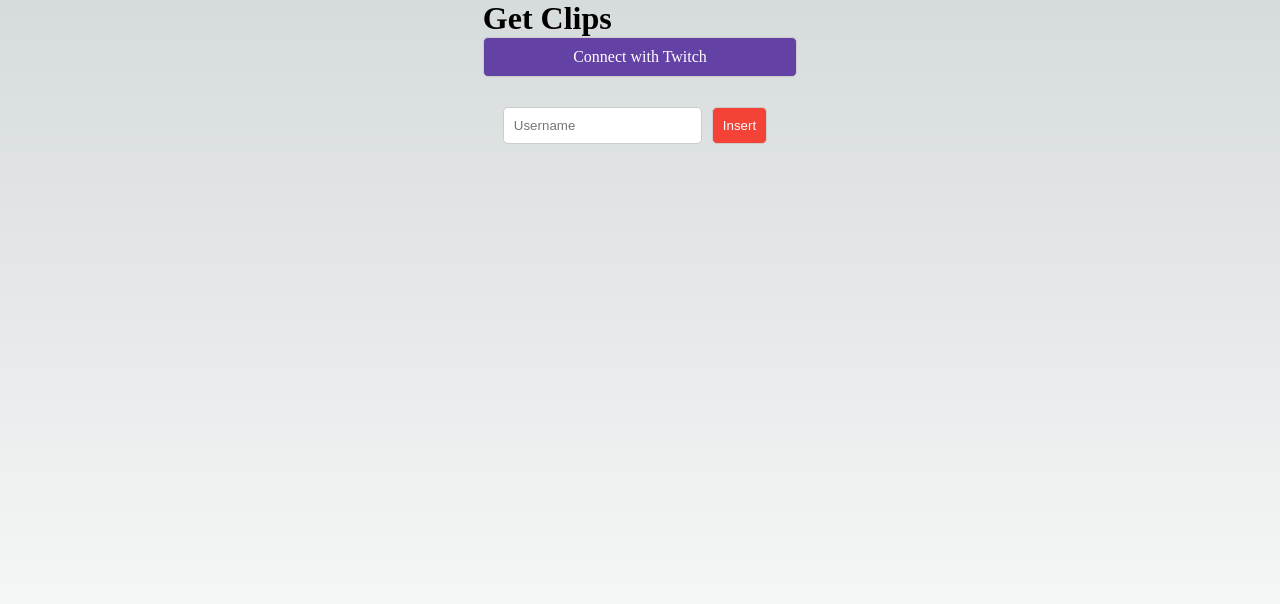
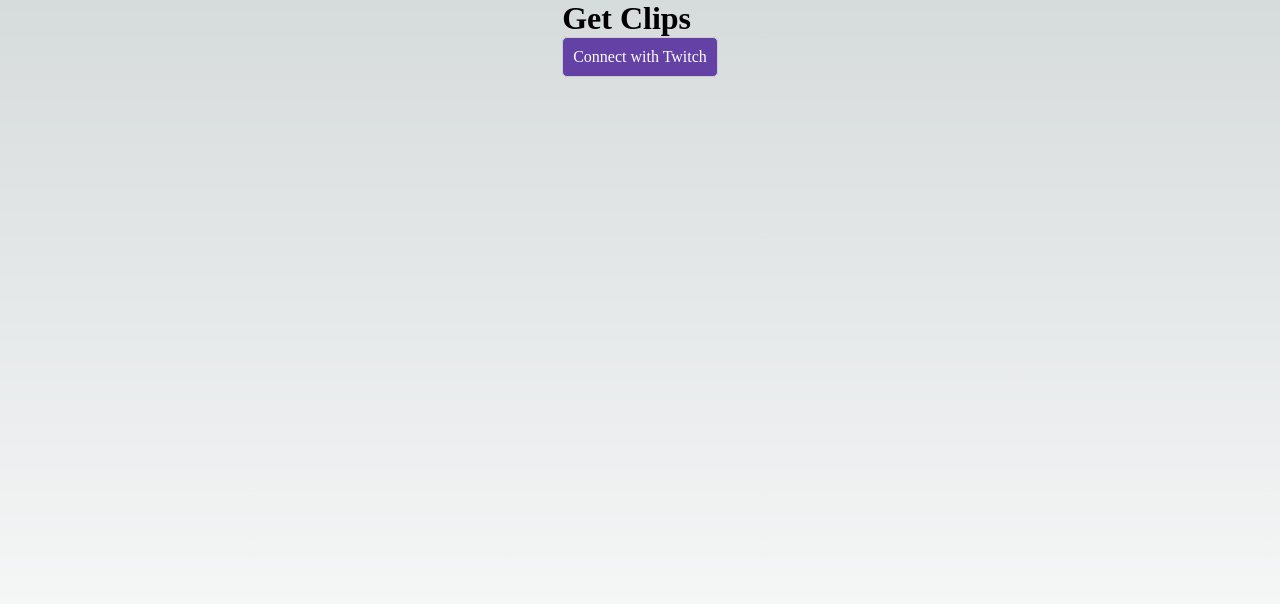
Before and after one commit to melihcanclk/twitch-clip-downloader, a Next.js app: page /getClips in a window 1280 px wide. Shown: the top 604 px of the page. Built offline with nearby package versions, Linux system fonts and the light colour scheme.

Commit message:
access token seperation

```diff
--- a/pages/getClips/index.js
+++ b/pages/getClips/index.js
@@ -1,4 +1,4 @@
-import { useRef } from 'react';
+import { useRef, useState, useEffect } from 'react';
 
 const GetClips = () => {
     const usernameRef = useRef();
@@ -29,29 +29,46 @@ const GetClips = () => {
             textAlign: "center"
         }
     }
+    const [accessToken, setAccessToken] = useState(null);
+
+    useEffect(() => {
+        const hash = window.location.hash;
+        if (hash) {
+            const accessToken = hash.split('&')[0].split('=')[1];
+            setAccessToken(accessToken);
+        }
+    }, [])
     return (
         <div>
             <h1>Get Clips</h1>
-            <div style={styles.connectTwitch}>
-                <a href={`https://id.twitch.tv/oauth2/authorize?response_type=token&client_id=${process.env.TWITCH_CLIENT_ID}&redirect_uri=https://localhost:3000/getClips&scope=channel%3Amanage%3Apolls+channel%3Aread%3Apolls`}>Connect with Twitch</a>
-            </div>
+            <div>
+                {
+                    accessToken ? (
                         <div style={styles.btnContainer}>
                             <input style={styles.input} ref={usernameRef} type="text" placeholder="Username" />
                             <button style={styles.btn}
                                 onClick={() => {
                                     // get twitch clips using username from helix twitch api
-                        fetch(`https://id.twitch.tv/oauth2/token`, {
-                            method: "POST"
+                                    // https://dev.twitch.tv/docs/api/reference#get-clips
+                                    fetch(`https://api.twitch.tv/helix/clips?broadcaster_id=${184227837}`, {
+                                        method: "GET",
+                                        headers: {
+                                            "Client-ID": process.env.TWITCH_CLIENT_ID,
+                                            "Authorization": `Bearer ${accessToken}`
+                                        }
                                     }).then(res => res.json()).then(data => {
+                                        console.log(data)
                                     })
-                        // fetch(`https://api.twitch.tv/helix/clips?broadcaster_id=${usernameRef.current.value}`, {
-                        //     method: "GET",
-                        //     headers: {
-                        //         "Client-ID": process.env.TWITCH_CLIENT_ID,
-                        //     }
-                        // })
+
                                 }}
                             >Insert</button>
+                        </div>
+                    ) : (
+                        <div style={styles.connectTwitch}>
+                            <a href={`https://id.twitch.tv/oauth2/authorize?response_type=token&client_id=${process.env.TWITCH_CLIENT_ID}&redirect_uri=https://localhost:3000/getClips&scope=channel%3Amanage%3Apolls+channel%3Aread%3Apolls`}>Connect with Twitch</a>
+                        </div>
+                    )
+                }
             </div>
         </div >
     )
```
Lines whose indentation alone changed are shown as unchanged.
